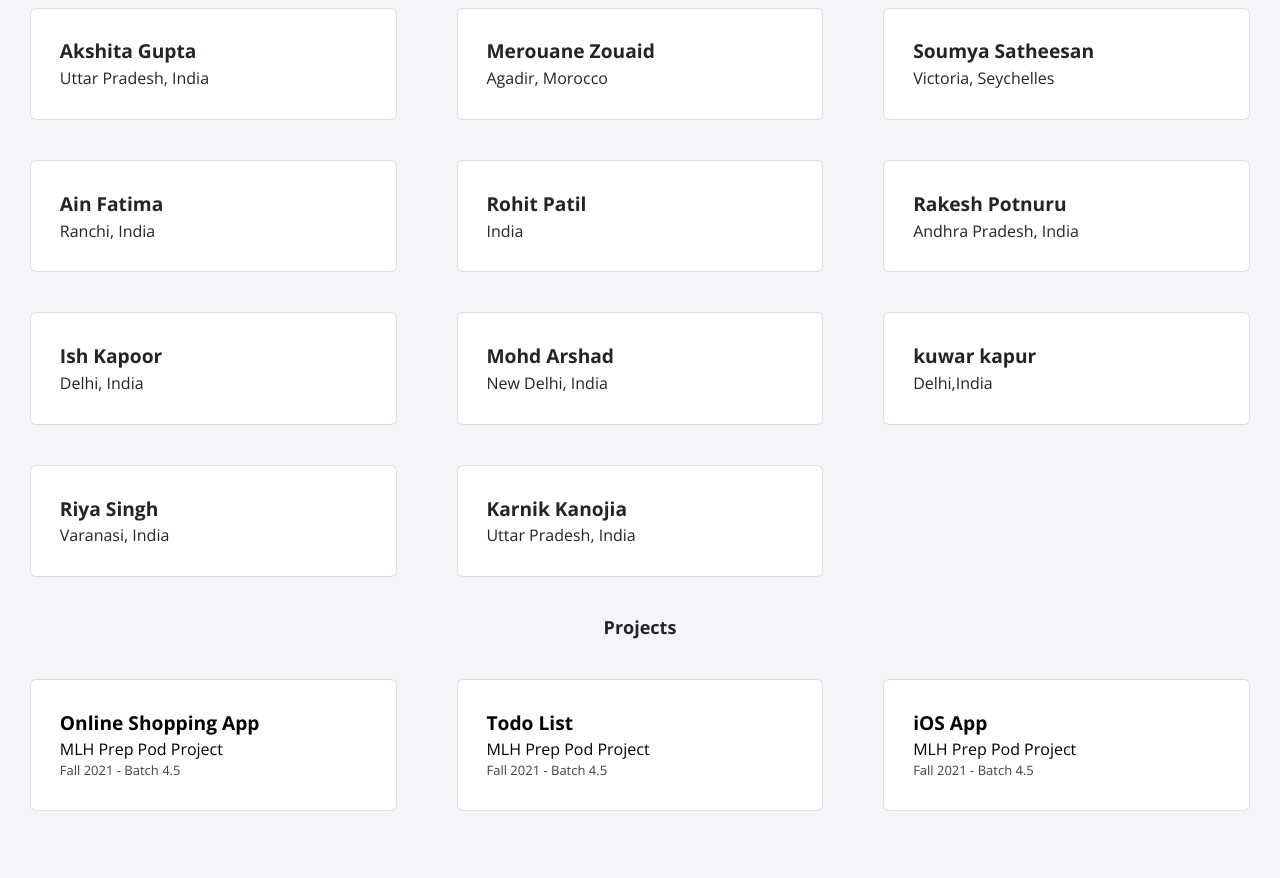
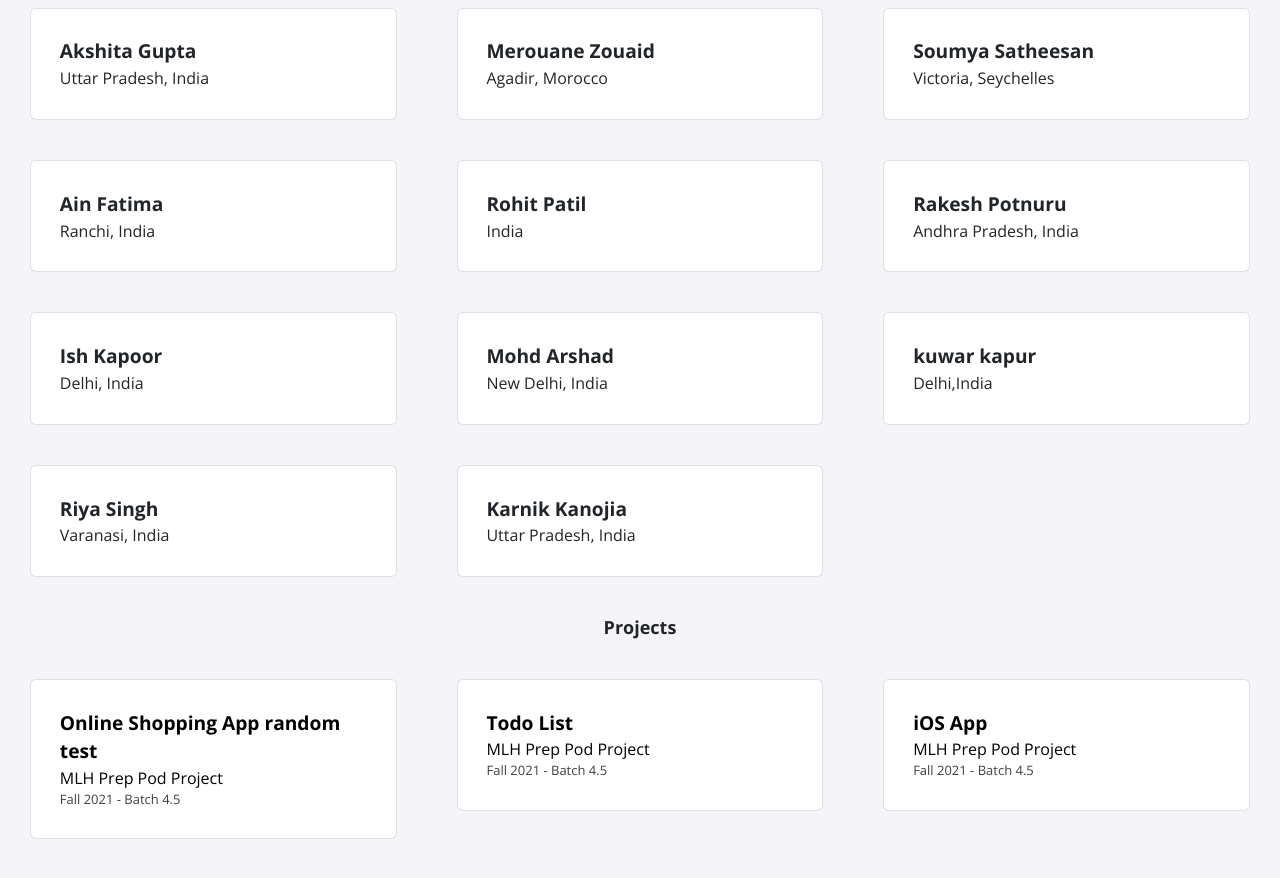
Before and after one commit to MLH-Fellowship/prep-portfolio-22.JUL.PREP.1, a Jekyll site: the page built from index.html, in a window 1280 px wide, cut to the strip 494-1403 px from the top of the page. Shown: the top 878 px of the strip. Built offline with Jekyll 4.4.1, drawn with Linux system fonts in a browser that asks for light colours; nearby versions of some CDN libraries.

```diff
--- a/_data/projects.yml
+++ b/_data/projects.yml
@@ -1,4 +1,4 @@
-- title: Online Shopping App
+- title: Online Shopping App random test
   event: MLH Prep Pod Project
   date: Fall 2021  - Batch 4.5
   page-name: project
```
